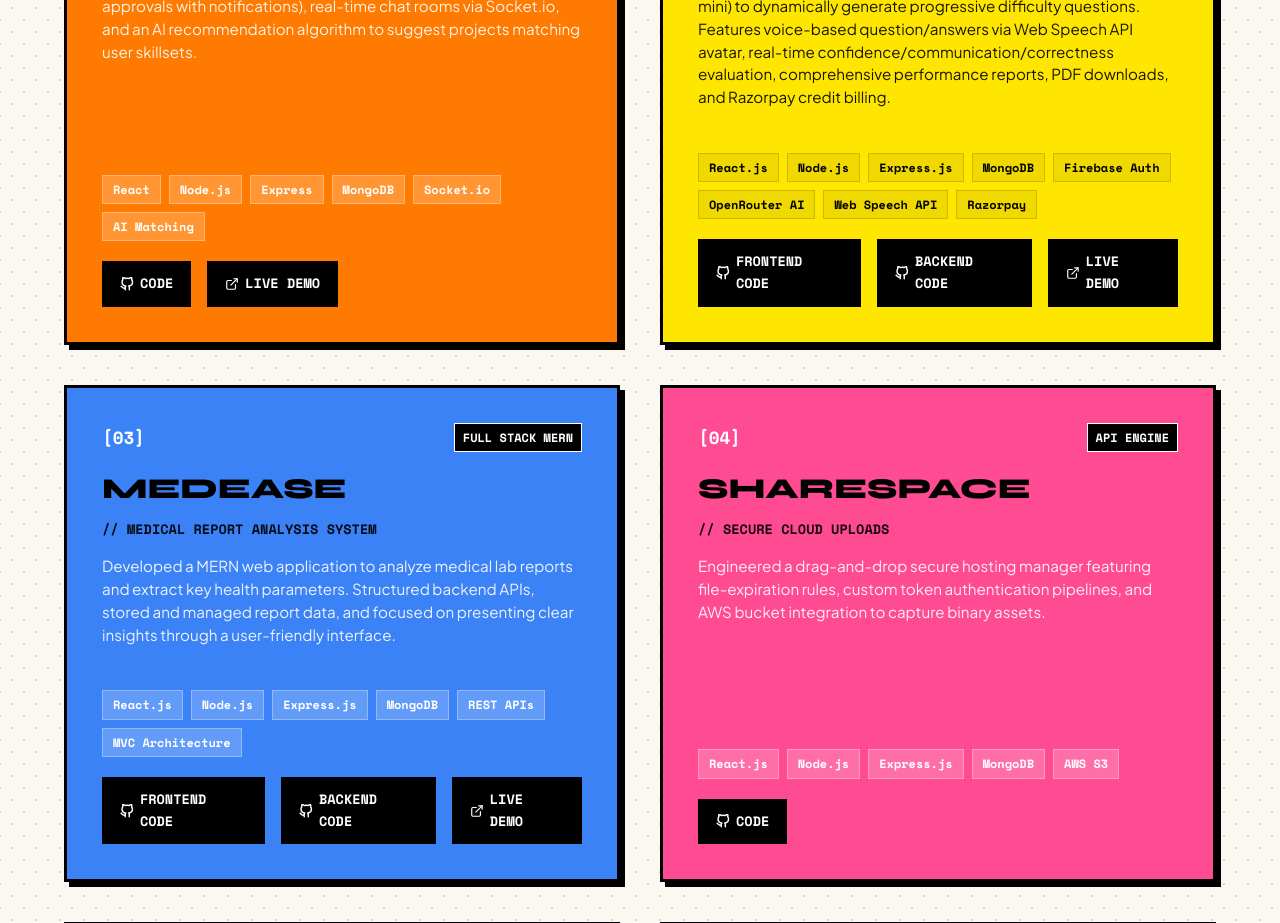
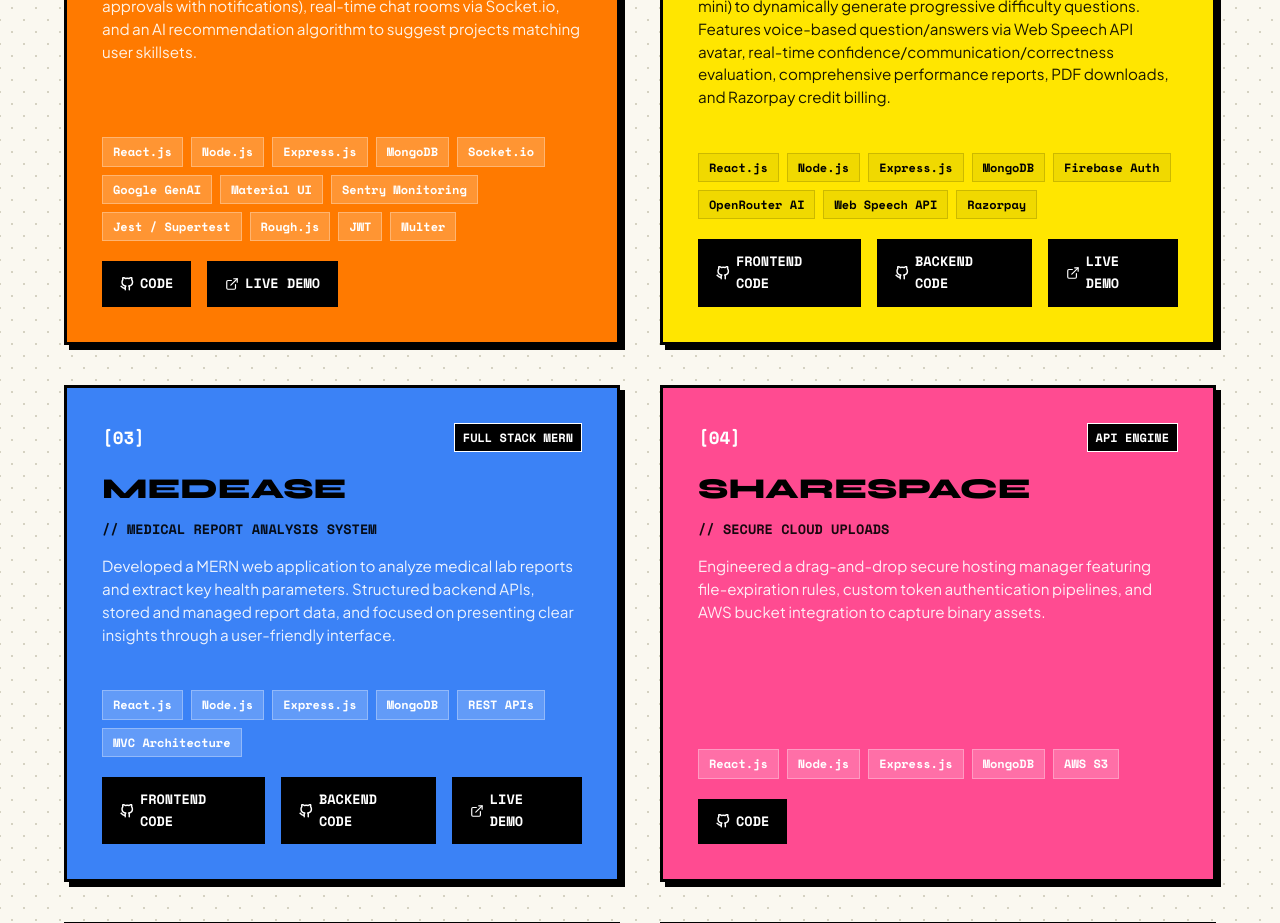
Before and after one commit to HIMANSHU-SHARMA-1/HIMANSHU-VERSEPORTFOLIO, a React (Vite) app: page / in a window 1280 px wide. Shown: the part 2980-3903 px from the top of the page. Built offline with nearby package versions, Linux system fonts and the light colour scheme.

Commit message:
feat: expand tech stack tags for CollabSpace project

```diff
--- a/src/components/Projects.jsx
+++ b/src/components/Projects.jsx
@@ -24,7 +24,7 @@ const PROJECTS = [
     title: 'CollabSpace',
     subtitle: 'Real-time Collaboration Hub',
     desc: 'Designed a team workspace platform supporting dynamic project workflows. Employs JWT authentication, Join Request flows (leader approvals with notifications), real-time chat rooms via Socket.io, and an AI recommendation algorithm to suggest projects matching user skillsets.',
-    tech: ['React', 'Node.js', 'Express', 'MongoDB', 'Socket.io', 'AI Matching'],
+    tech: ['React.js', 'Node.js', 'Express.js', 'MongoDB', 'Socket.io', 'Google GenAI', 'Material UI', 'Sentry Monitoring', 'Jest / Supertest', 'Rough.js', 'JWT', 'Multer'],
     bgClass: 'bg-orange',
     links: {
       github: 'https://github.com/HIMANSHU-SHARMA-1/collabspace.git',
```
